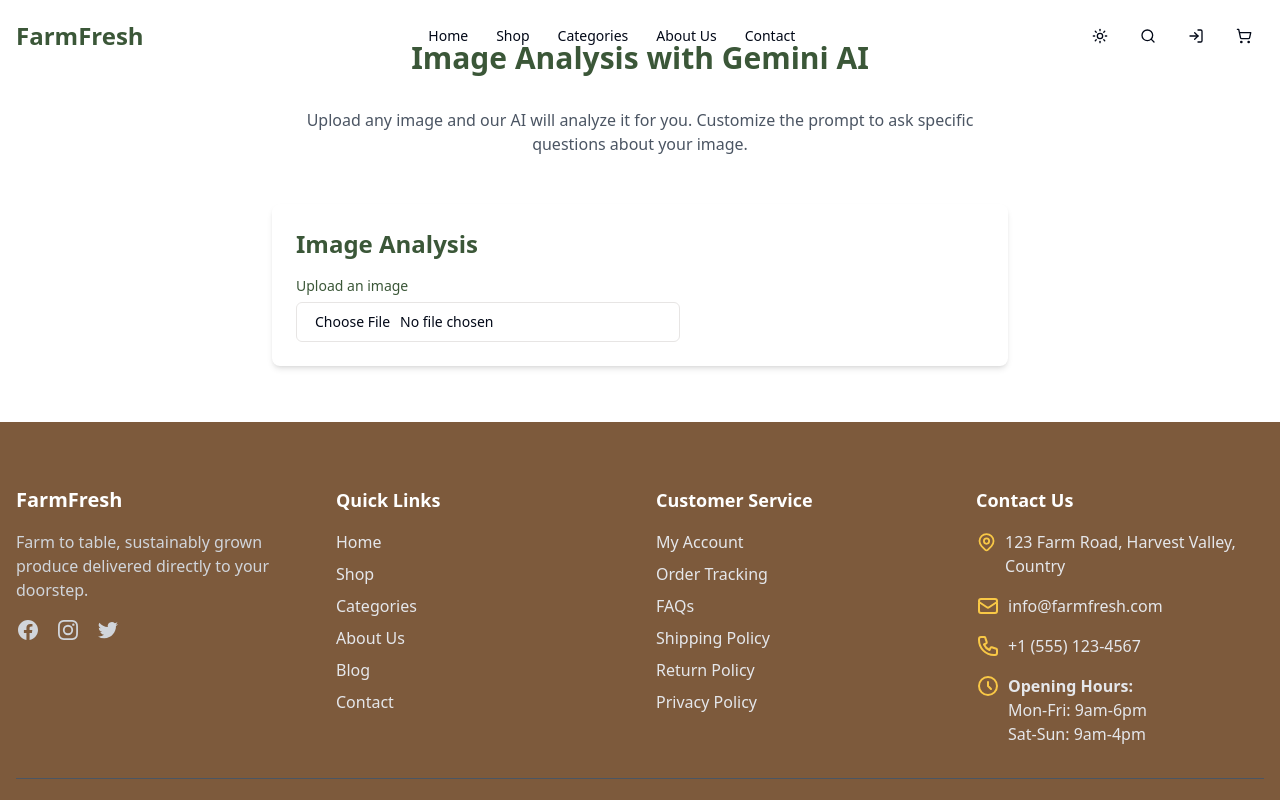
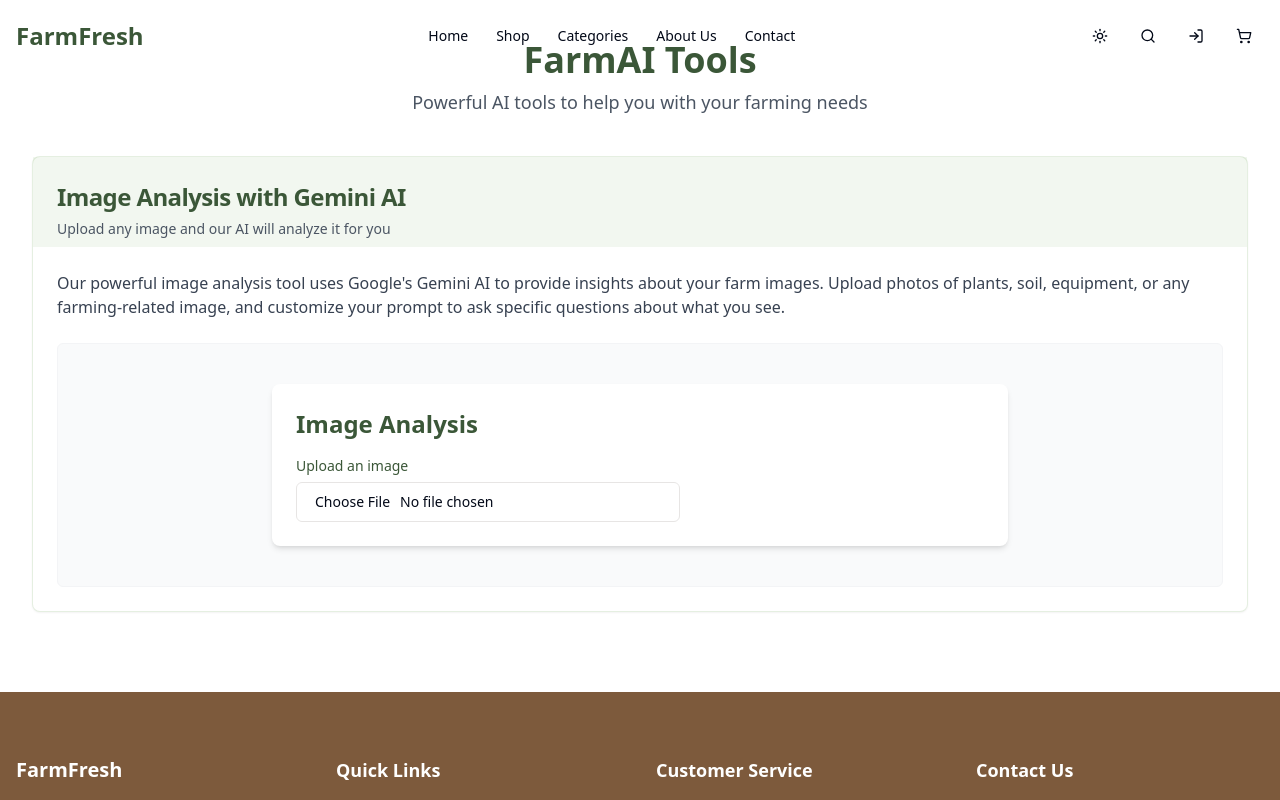
Before and after one commit to satyam539813/farmappsample, a React (Vite) app: page /image-analysis in a window 1280 px wide. Shown: the top 800 px of the page. Built offline with nearby package versions, Linux system fonts and the light colour scheme.

Commit message:
Refactor: Add section for image analysis
Added a top-level heading and separate section for image analysis on the ImageAnalysis page.

```diff
--- a/src/pages/ImageAnalysis.tsx
+++ b/src/pages/ImageAnalysis.tsx
@@ -2,19 +2,40 @@
 import React from 'react';
 import Layout from '../components/Layout';
 import ImageUpload from '../components/ImageUpload';
+import { Card, CardContent, CardDescription, CardHeader, CardTitle } from "@/components/ui/card";
 
 const ImageAnalysis = () => {
   return (
     <Layout>
       <div className="container mx-auto py-10">
-        <h1 className="text-3xl font-bold text-center text-farm-green-dark mb-8">
-          Image Analysis with Gemini AI
+        <h1 className="text-4xl font-bold text-center text-farm-green-dark mb-2">
+          FarmAI Tools
         </h1>
-        <p className="text-center mb-8 max-w-2xl mx-auto text-gray-600">
-          Upload any image and our AI will analyze it for you.
-          Customize the prompt to ask specific questions about your image.
+        <p className="text-center mb-10 text-gray-600 text-lg">
+          Powerful AI tools to help you with your farming needs
         </p>
-        <ImageUpload />
+
+        <Card className="mb-10 border-farm-green/20">
+          <CardHeader className="bg-farm-green/10 pb-2">
+            <CardTitle className="text-2xl font-bold text-farm-green-dark">
+              Image Analysis with Gemini AI
+            </CardTitle>
+            <CardDescription className="text-gray-600">
+              Upload any image and our AI will analyze it for you
+            </CardDescription>
+          </CardHeader>
+          <CardContent className="pt-6">
+            <p className="text-gray-700 mb-6">
+              Our powerful image analysis tool uses Google's Gemini AI to provide insights about your farm
+              images. Upload photos of plants, soil, equipment, or any farming-related image, and customize
+              your prompt to ask specific questions about what you see.
+            </p>
+
+            <div className="bg-gray-50 p-6 rounded-md border border-gray-100">
+              <ImageUpload />
+            </div>
+          </CardContent>
+        </Card>
       </div>
     </Layout>
   );
```
